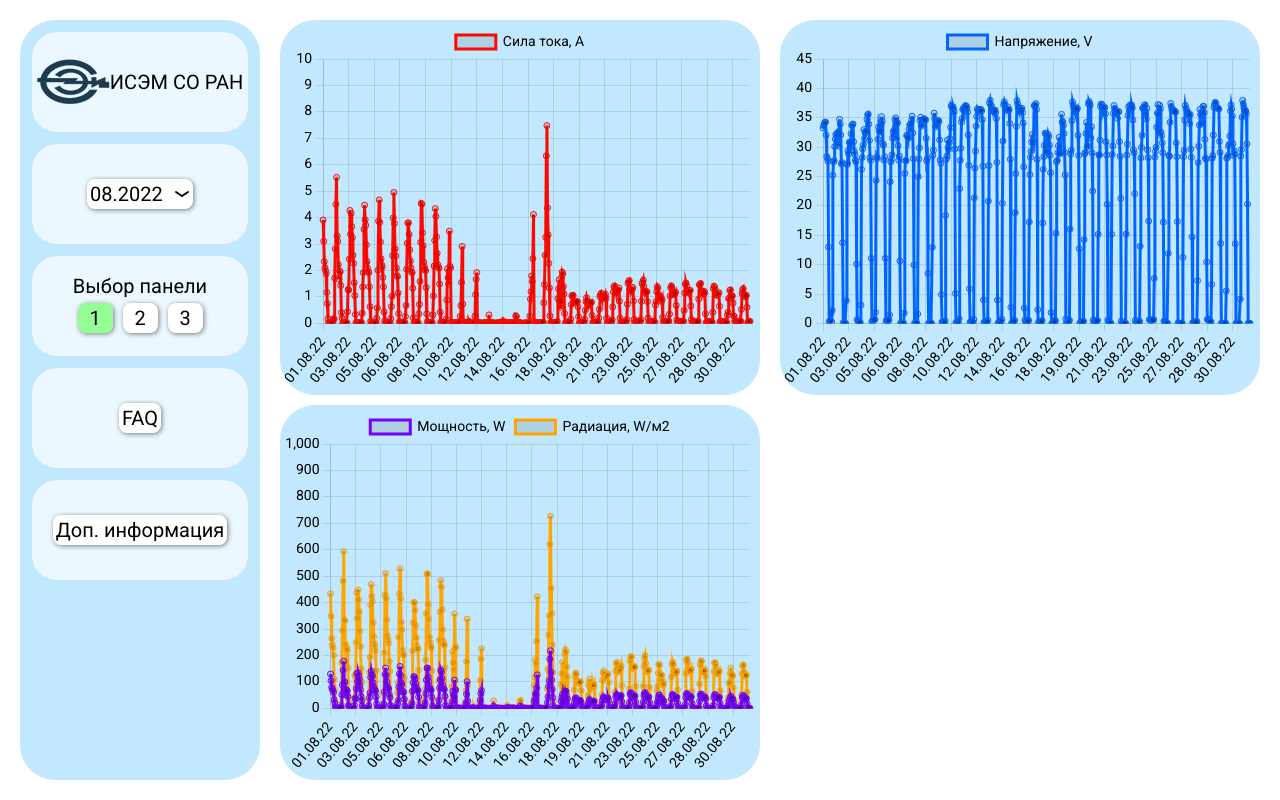
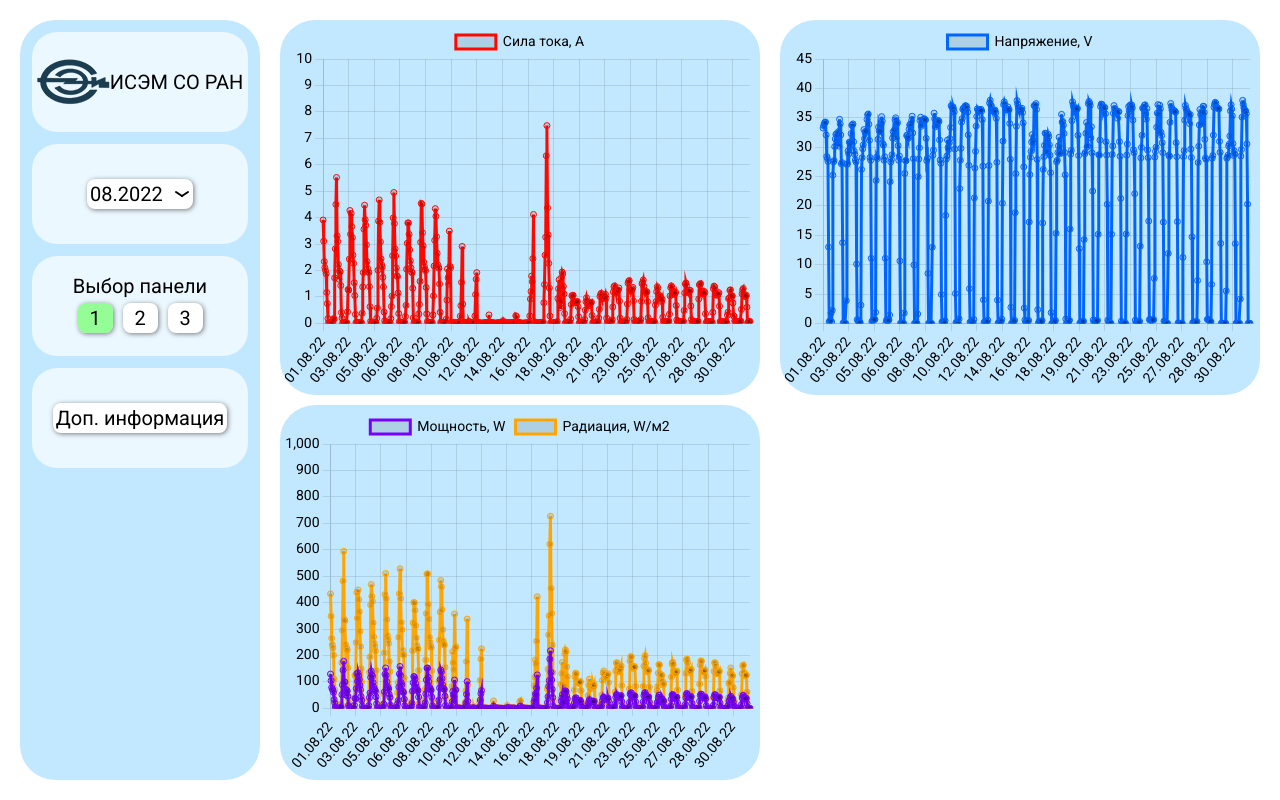
Before and after one commit to legkiy/stend-of-solar-panel, a React (Create React App) app: page / in a window 1280 px wide. Built offline with nearby package versions, Linux system fonts and the light colour scheme.

Commit message:
tooltip out with close of menu

```diff
--- a/src/App.css
+++ b/src/App.css
@@ -14,6 +14,7 @@
 
 .interactive-el {
   background-color: white;
+  color: black;
   box-shadow: 1px 1px 5px 0px rgba(0, 0, 0, 0.507);
   border: none;
   border-radius: 8px;
--- a/src/components/Menu/Menu.tsx
+++ b/src/components/Menu/Menu.tsx
@@ -30,6 +30,7 @@ const SidePanel = () => {
       mounthFile.push({ option: monthYear, value: monthYearFile });
     }
   }
+
   return (
     <div className={`menu ${menuOpen && 'menu-open'}`}>
       <SideElement
@@ -58,27 +59,7 @@ const SidePanel = () => {
       />
       <SideElement
         elementInside={
-          <div className="faqqq">
-            <button
-              className="interactive-el"
-              onClick={() => dispatch(setTooltipVisible(!tooltipVisible))}
-            >
-              FAQ
-            </button>
-            <Tooltip
-              tooltipName="FAQ"
-              discription={
-                <>
-                  <h3>FAQ</h3>
-                </>
-              }
-            />
-          </div>
-        }
-      />
-      <SideElement
-        elementInside={
-          <div className="faqqq">
+          <div>
             <button
               className="interactive-el"
               onClick={() => dispatch(setTooltipVisible(!tooltipVisible))}
--- a/src/components/Menu/MenuBtn/MenuBtn.tsx
+++ b/src/components/Menu/MenuBtn/MenuBtn.tsx
@@ -2,7 +2,7 @@ import './MenuBtn.scss';
 import { useDispatch, useSelector } from 'react-redux';
 import { setMenuOpen } from '../../../features/menuBtn/menuBtnSlice';
 import { RootState } from '../../../store/store';
-
+import { setTooltipVisible } from '../../../features/tooltip/tooltipSlice';
 
 const MenuBtn = () => {
   const dispatch = useDispatch();
@@ -21,7 +21,10 @@ const MenuBtn = () => {
   return (
     <button
       className={`menuBtn interactive-el ${menuOpen && 'menuBtn-active'}`}
-      onClick={() => dispatch(setMenuOpen(!menuOpen))}
+      onClick={() => {
+        dispatch(setTooltipVisible(false));
+        dispatch(setMenuOpen(!menuOpen));
+      }}
     >
       <svg height={svgHeight} width={svgWidth}>
         <g
--- a/src/components/Menu/SideElement/SideElement.scss
+++ b/src/components/Menu/SideElement/SideElement.scss
@@ -7,6 +7,7 @@
   justify-content: center;
   align-items: center;
   background-color: rgba(255, 255, 255, 0.685);
+  color: black;
 }
 
 @media only screen and (max-width: 600px) {
--- a/src/components/Tooltip/Tooltip.scss
+++ b/src/components/Tooltip/Tooltip.scss
@@ -5,16 +5,14 @@
   margin-right: auto;
   width: 90%;
   height: 80%;
-  overflow: hidden;
   border-radius: 25px;
   align-items: center;
   transition: all 0.3s;
-  overflow-y: scroll;
   background-color: rgba(241, 251, 255, 0.952);
   box-shadow: 1px 1px 5px 0px rgba(0, 0, 0, 0.507);
   z-index: 1000;
   ul {
-    margin: 2px;
+    margin: 20px;
   }
 }
 .tooltip-btn {
@@ -22,7 +20,10 @@
   display: flex;
 }
 .tooltip-content {
-  margin: 10px 20px;
+  margin: 10px 10px;
+  height: 90%;
+  overflow-y: scroll;
+  overflow-x: hidden;
 }
 @media only screen and (max-width: 600px) {
   .tooltip {
--- a/src/components/Tooltip/Tooltip.tsx
+++ b/src/components/Tooltip/Tooltip.tsx
@@ -29,7 +29,6 @@ const DropDown = ({ tooltipName, discription }: IProps) => {
 
   return (
     <div className={`tooltip`} style={tooltipVisible ? getTooltipVisible : getTooltipNoVisible}>
-      <div>
       <button
         className="tooltip-btn interactive-el"
         onClick={() => dispatch(setTooltipVisible(!tooltipVisible))}
@@ -47,7 +46,6 @@ const DropDown = ({ tooltipName, discription }: IProps) => {
           </g>
         </svg>
       </button>
-      </div>
       <div className="tooltip-content">{discription}</div>
     </div>
   );
```
Lines whose indentation alone changed are shown as unchanged.
